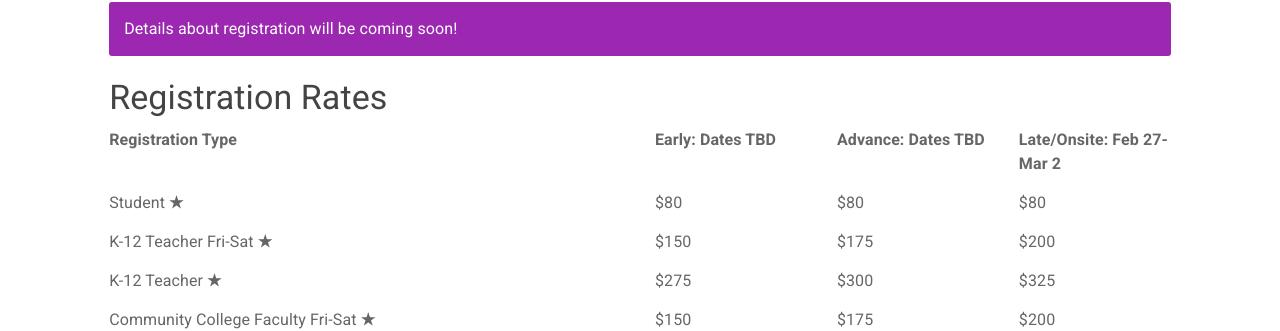
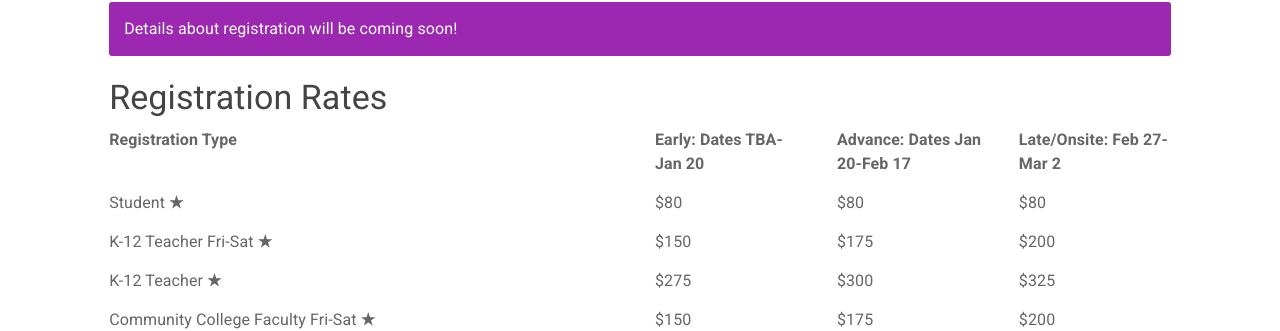
Before and after one commit to sheckman/sigcse2019, a Jekyll site: the page built from attendees/index.md, in a window 1280 px wide. Shown: the part 361-692 px from the top of the page. Built offline with Jekyll 4.4.1, drawn with Linux system fonts in a browser that asks for light colours.

Commit message:
updated website with registration dates

```diff
--- a/attendees/index.md
+++ b/attendees/index.md
@@ -44,8 +44,8 @@ But wait! There's more! <b>Student volunteers</b> get reimbursed for their confe
 
 <div class = "row" style = "font-weight: bold;">
     <div class = "col-sm-6"> Registration Type </div>
-    <div class = "col-sm-2"> Early: Dates TBD </div>
-    <div class = "col-sm-2"> Advance: Dates TBD </div>
+    <div class = "col-sm-2"> Early: Dates TBA-Jan 20 </div>
+    <div class = "col-sm-2"> Advance: Dates Jan 20-Feb 17 </div>
     <div class = "col-sm-2"> Late/Onsite: Feb 27-Mar 2 </div>
 </div>
 <div class = "row" style="padding-top: 15px;">
```
